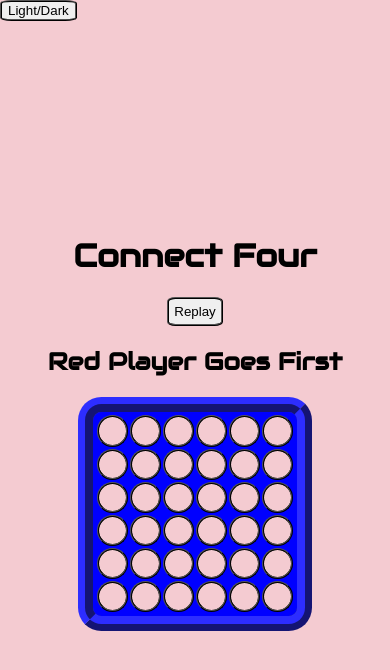
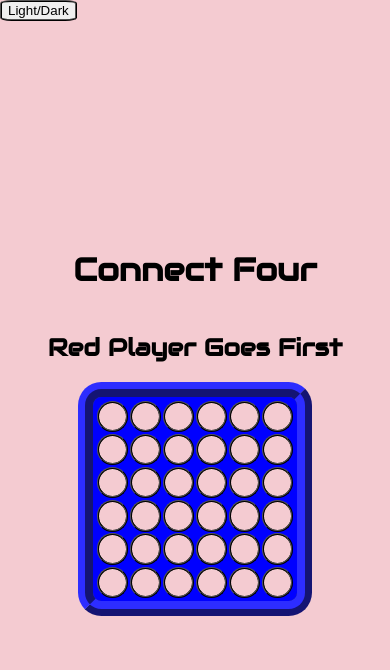
Before and after one commit to e-lascano2021/unit-one-project, a plain HTML site: page index.html in a window 390 px wide. Drawn offline with Linux system fonts and the light colour scheme.

Commit message:
phone display and replay button complete

```diff
--- a/css/style.css
+++ b/css/style.css
@@ -54,13 +54,7 @@ div {
 div.sqrs {
   border-radius: 50%;
   background-color: rgb(244, 203, 209);
-  filter: blur(.5px);
-}
-
-#replay{
-  position: relative;
-  display: flex;
-  padding: 5px;
+  filter: blur(.6px);
 }
 
 .btn{
@@ -70,6 +64,6 @@ div.sqrs {
 
 
 
-@media (min-width: 730px) {
+/* @media (min-width: 730px) {
 
-}
+} */
--- a/index.html
+++ b/index.html
@@ -16,7 +16,9 @@
 		<button class="btn">Light/Dark</button>
 	</nav>
   <h1>Connect Four</h1>
-	<button id="replay" class="btn" hidden>Replay</button>
+	<form>
+		<button class="btn" id="replay" hidden>Replay</button>
+	</form>
 	<h2 id="message"></h2>
 	<section>
  		<div class="sqrs" id="0"></div>
```
